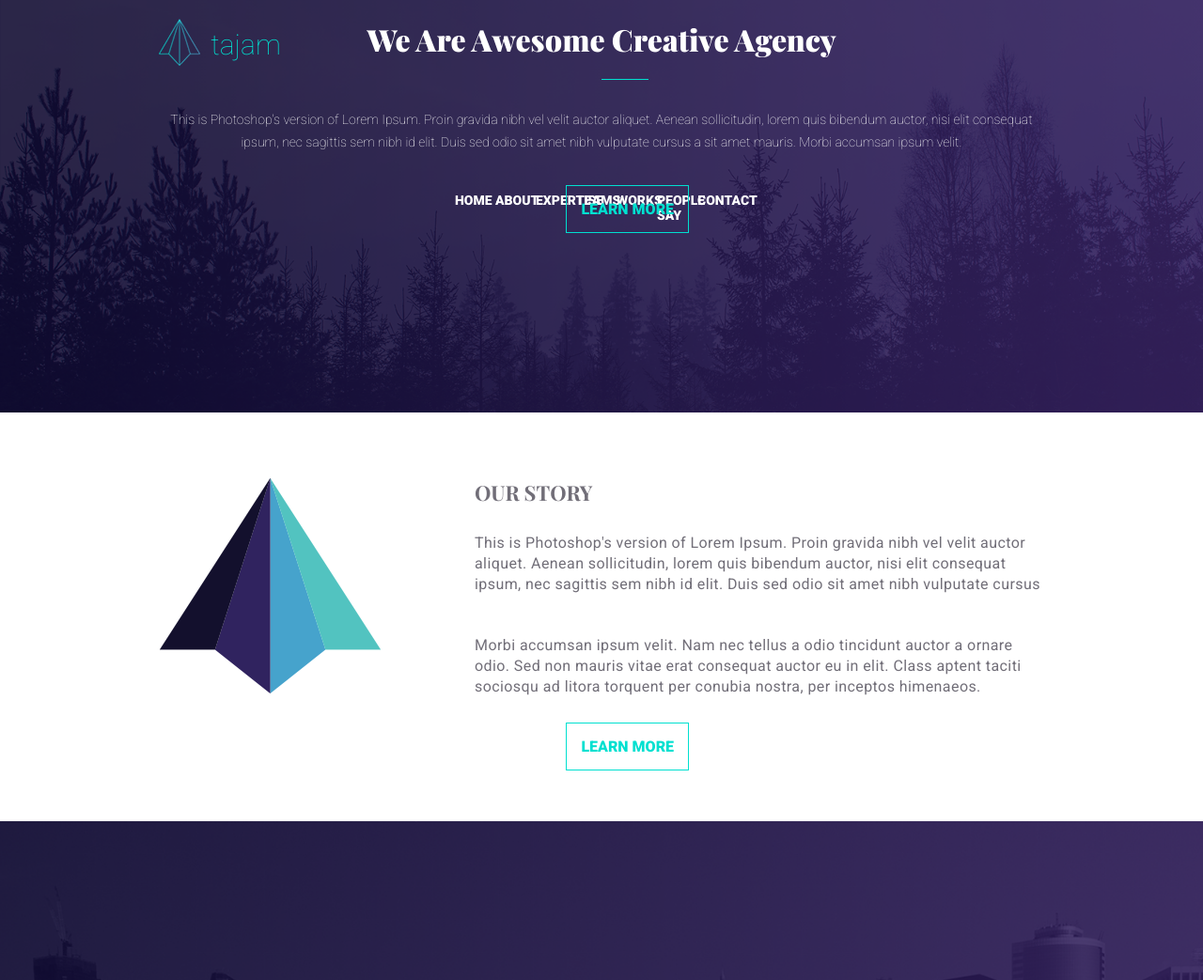
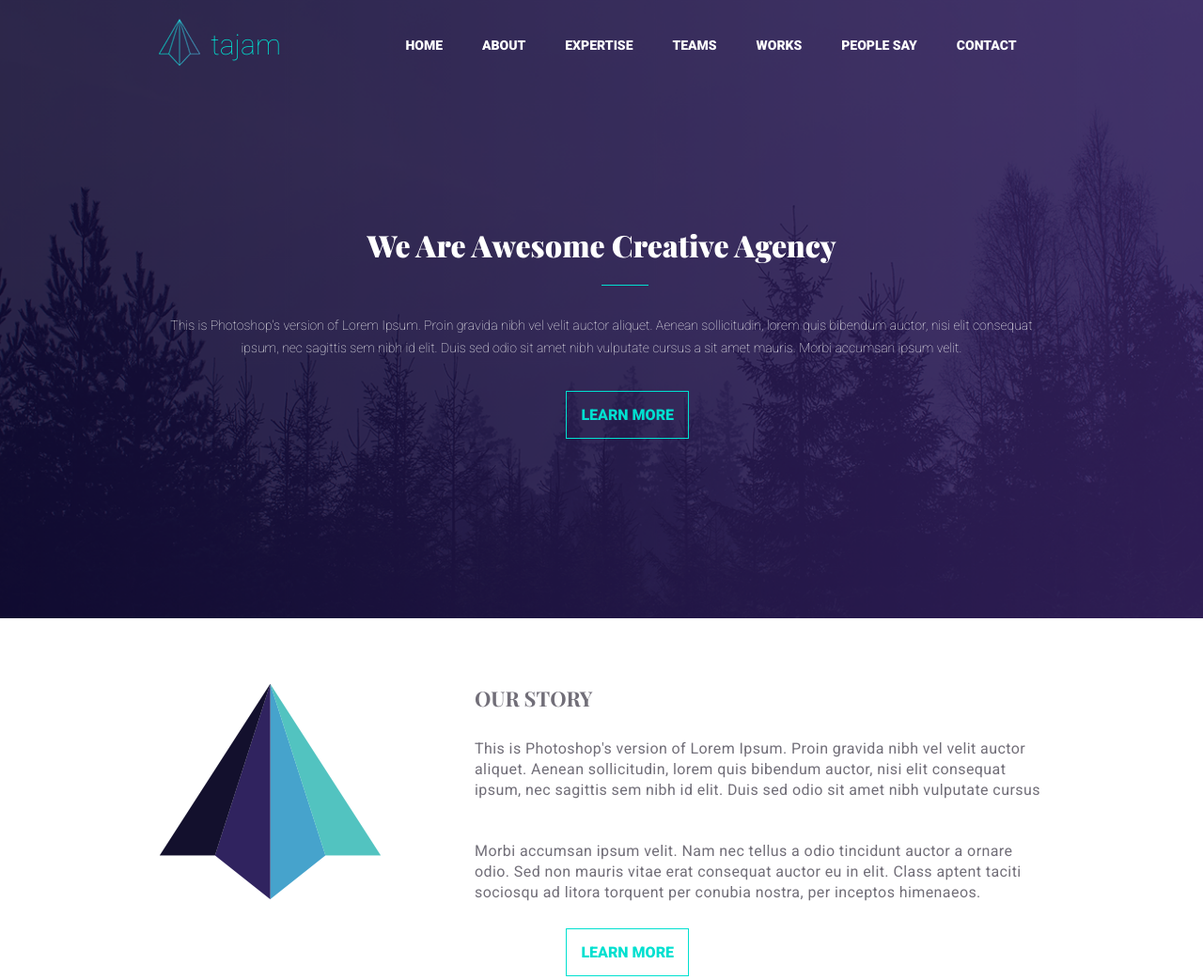
Before and after one commit to hellhellpnick/front-end, a website: page src/index.html in a window 1280 px wide. Shown: the top 1043 px of the page at 94% size. Drawn offline with nearby package versions, Linux system fonts and the light colour scheme; files that its build step writes are made by us from their sources.

Commit message:
Fixed navigation

```diff
--- a/src/styles/components/_header.scss
+++ b/src/styles/components/_header.scss
@@ -9,6 +9,7 @@
     &__container{
         @extend %container;
     }
+
     &__logo{
         position: absolute;
         display: flex;
@@ -50,24 +51,25 @@
         margin-bottom: 50px;
     }
 }
-.list{
-    display: flex;
-    flex-direction: row;
+.navigation{
+    &__list{
         list-style: none;
-    justify-content: space-around;
+        @include flex(space-around, stretch, row);
         margin-left: 248px;
         padding-top: 20px;
         margin-bottom: 183px;
-    &__item{
+        &-item{
             font-size: $H50;
             text-transform: uppercase;
             color: $white;
             letter-spacing: 0.33;
             font-weight: 800;
+            margin-right: 15px;
             cursor: pointer;
         }
-    &__item:hover{
+        &-item:hover{
             color: $btn-color;
             transition: all 0.5s ease;
         }
     }
+}
--- a/src/templates/header.html
+++ b/src/templates/header.html
@@ -1,21 +1,23 @@
 <header class="header">
     <span class="background"><img class="header__image" src="images/header.png" alt=""></span>
     <div class="header__container">
+        <nav class="navigation">
             <div class="header__logo">
                 <span class="header_logo-image"><img src="images/tajem.png" alt="tajem"></span>
                 <h2 class="header__logo-text">tajam</h2>
             </div>
             <div class="header__list">
-            <ul class="list">
-                <li class="list__item">home</li>
-                <li class="list__item">about</li>
-                <li class="list__item">expertise</li>
-                <li class="list__item">teams</li>
-                <li class="list__item">works</li>
-                <li class="list__item">people say</li>
-                <li class="list__item">contact</li>
+                <ul class="navigation__list">
+                    <li class="navigation__list-item">home</li>
+                    <li class="navigation__list-item">about</li>
+                    <li class="navigation__list-item">expertise</li>
+                    <li class="navigation__list-item">teams</li>
+                    <li class="navigation__list-item">works</li>
+                    <li class="navigation__list-item">people say</li>
+                    <li class="navigation__list-item">contact</li>
                 </ul>
             </div>
+        </nav>
         <h1 class="header__title">We Are Awesome Creative Agency</h1>
 
         <p class="header__text">This is Photoshop's version of Lorem Ipsum. Proin gravida nibh vel velit auctor aliquet.
```
Also changed, not shown: build/css/style.css, build/index.html. Lines whose indentation alone changed are shown as unchanged.
